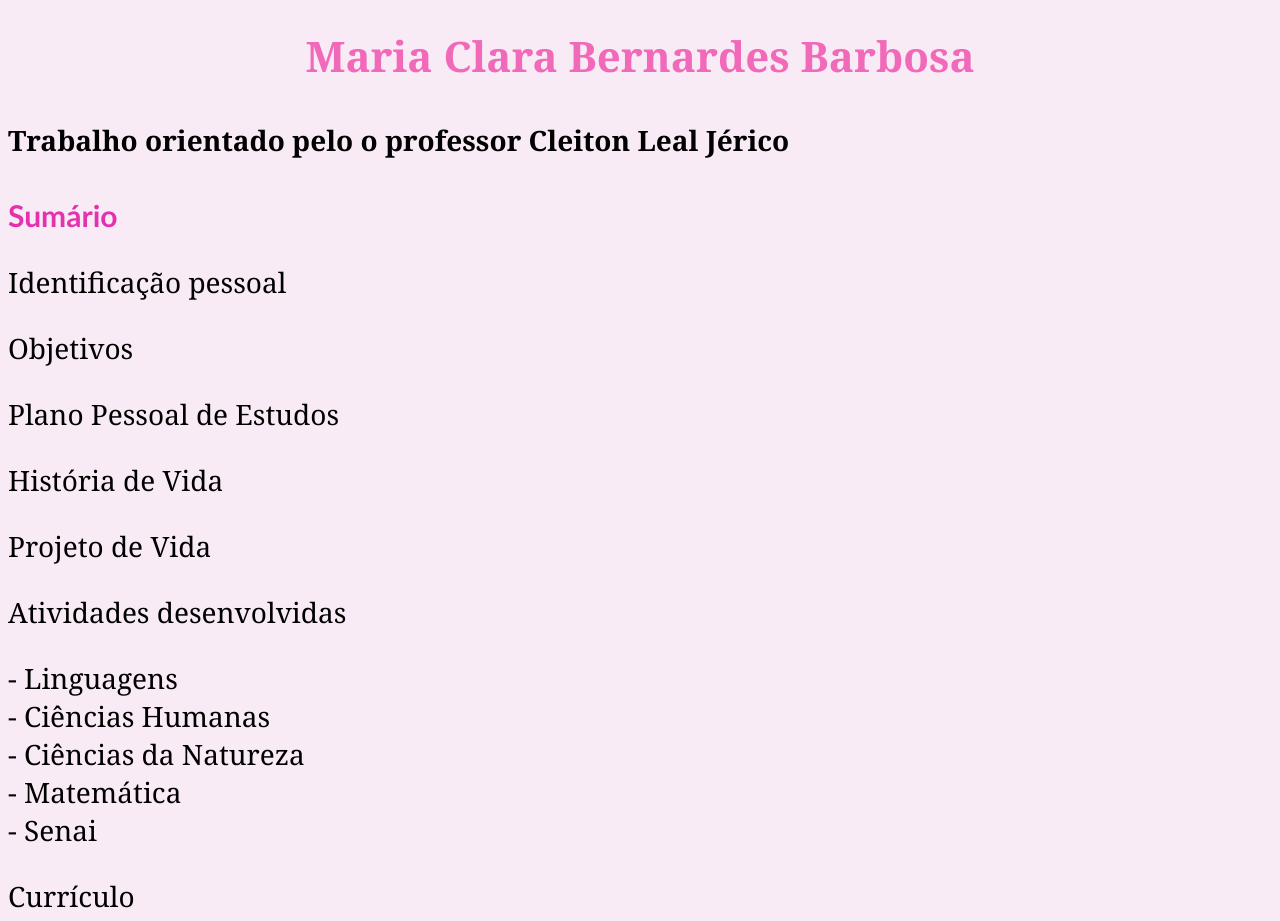
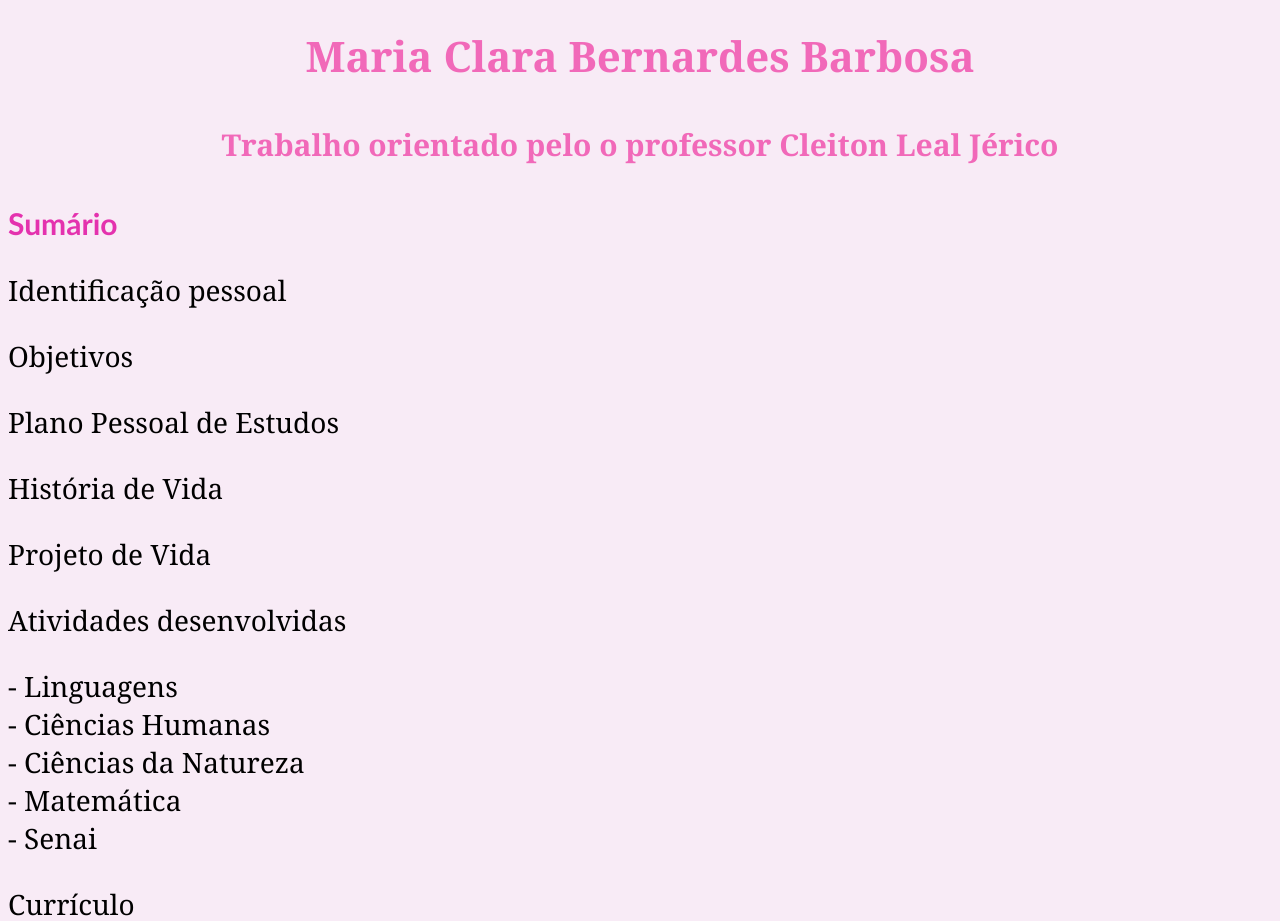
Before and after one commit to Mariaclarabernardes/Meu-Portf-lio-2024, a plain HTML site: page index.html in a window 1280 px wide. Shown: the part 900-1821 px from the top of the page. Drawn offline with Linux system fonts and the light colour scheme.

Commit message:
Update index.css

```diff
--- a/index.css
+++ b/index.css
@@ -45,6 +45,12 @@ h3 {
     color: rgb(228, 50, 174);
     font-size: 30px;
     font-family: 'Trebuchet MS', 'Lucida Sans Unicode', 'Lucida Grande', 'Lucida Sans', Arial, sans-serif;
+}
+h4 {
+  color: rgb(241, 105, 185);
+  font-size: 30px;
+  font-family: Georgia, 'Times New Roman', Times, serif;
+  text-align: center;
 }
 .center-3 {
     height: 100px;
```
